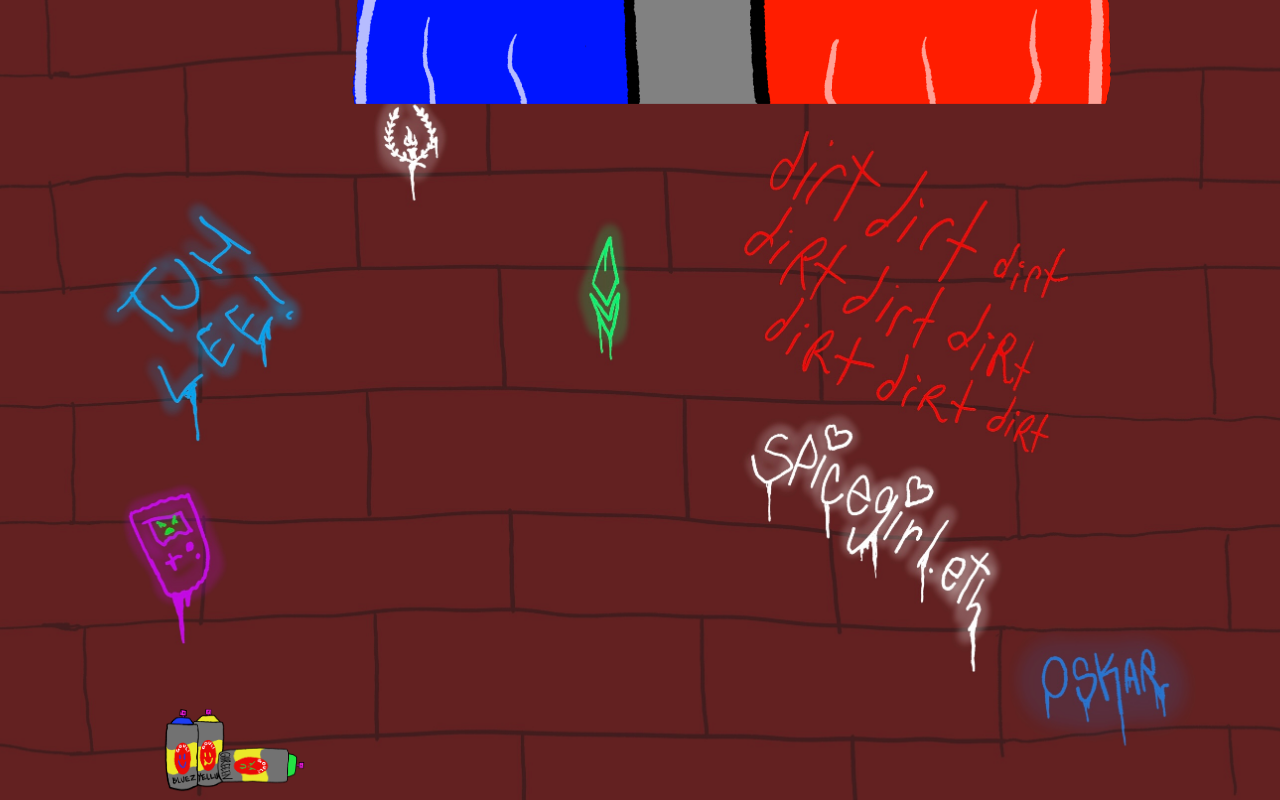
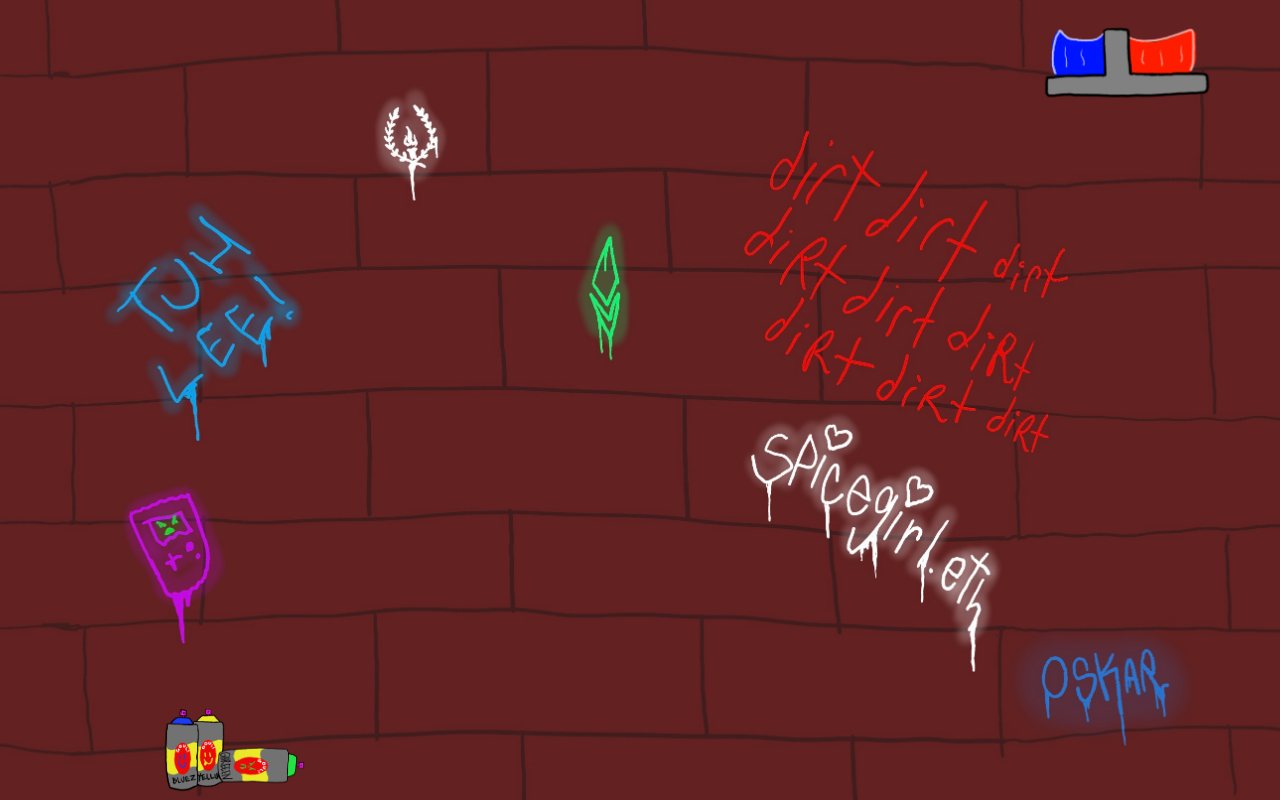
Before and after one commit to oskarroch/goulSite, a plain HTML site: page index.html in a window 1280 px wide. Drawn offline with nearby package versions, Linux system fonts and the light colour scheme.

Commit message:
Update styles.css

```diff
--- a/styles.css
+++ b/styles.css
@@ -68,7 +68,6 @@ button:hover {
   background-repeat: no-repeat;
   width: 15%;
   right: 5%;
-  padding-left: 1000px;
   height: 13% !important;
 }
 
```
